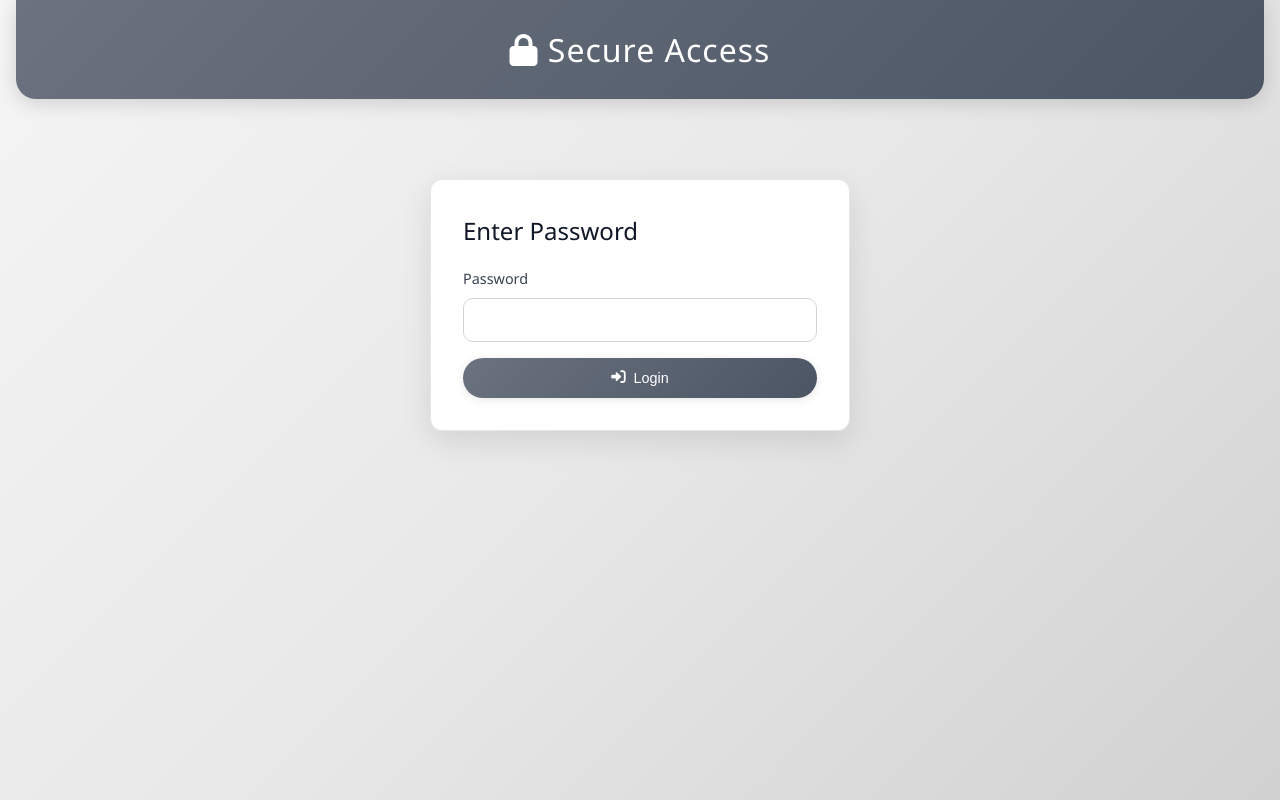
After one commit to eshneken/image-viewer, a Flask app: page /login in a window 1280 px wide. The commit adds this page. Run offline with Flask 3, Linux system fonts and the light colour scheme.

Commit message:
added login functionality

```diff
--- a/app.py
+++ b/app.py
@@ -1,4 +1,5 @@
 from flask import Flask, render_template, jsonify, request, send_file
+from flask import session, redirect, url_for, flash
 import requests
 import json
 import os
@@ -16,6 +17,7 @@ load_dotenv()
 
 app = Flask(__name__)
 app.config['SECRET_KEY'] = os.getenv('SECRET_KEY', 'your-secret-key-here')
+VIEWER_PASSWORD = os.getenv('VIEWER_PASSWORD', '')
 
 # Configuration
 IMAGES_PER_PAGE = 20
@@ -27,6 +29,44 @@ OCI_BUCKET_NAME = os.getenv('OCI_BUCKET_NAME', '')
 
 # Image file extensions to consider
 IMAGE_EXTENSIONS = {'.jpg', '.jpeg', '.png', '.gif', '.bmp', '.webp', '.tiff', '.tif'}
+
+def is_authenticated() -> bool:
+    return session.get('authenticated') is True
+
+def login_required(view_func):
+    from functools import wraps
+    @wraps(view_func)
+    def wrapper(*args, **kwargs):
+        if is_authenticated():
+            return view_func(*args, **kwargs)
+        # Decide JSON vs HTML based on Accept header or path
+        wants_json = request.path.startswith('/api') or 'application/json' in (request.headers.get('Accept') or '')
+        if wants_json:
+            return jsonify({'error': 'Unauthorized'}), 401
+        next_url = request.url
+        return redirect(url_for('login', next=next_url))
+    return wrapper
+
+# Auth routes
+@app.route('/login', methods=['GET', 'POST'])
+def login():
+    error = None
+    if request.method == 'POST':
+        password = request.form.get('password', '')
+        if not VIEWER_PASSWORD:
+            error = 'Server is not configured. Contact admin.'
+        elif password == VIEWER_PASSWORD:
+            session['authenticated'] = True
+            next_url = request.args.get('next')
+            return redirect(next_url or url_for('index'))
+        else:
+            error = 'Invalid password'
+    return render_template('login.html', error=error)
+
+@app.route('/logout')
+def logout():
+    session.clear()
+    return redirect(url_for('login'))
 
 class ImageViewer:
     def __init__(self, par_url=None, config_file=None, profile=None, namespace=None, bucket_name=None):
@@ -295,6 +335,7 @@ print(f"  Namespace: {OCI_NAMESPACE}")
 print(f"  Bucket: {OCI_BUCKET_NAME}")
 
 @app.route('/')
+@login_required
 def index():
     """Main page with image gallery"""
     page = request.args.get('page', 1, type=int)
@@ -302,6 +343,7 @@ def index():
     return render_template('index.html', **result)
 
 @app.route('/api/images')
+@login_required
 def api_images():
     """API endpoint for getting paginated images"""
     page = request.args.get('page', 1, type=int)
@@ -311,6 +353,7 @@ def api_images():
     return jsonify(result)
 
 @app.route('/api/image/<image_name>')
+@login_required
 def api_image(image_name):
     """API endpoint for getting a specific image"""
     try:
@@ -329,6 +372,7 @@ def api_image(image_name):
         return jsonify({'error': str(e)}), 500
 
 @app.route('/api/image-info/<image_name>')
+@login_required
 def api_image_info(image_name):
     """API endpoint for getting image information"""
     try:
@@ -348,11 +392,13 @@ def api_image_info(image_name):
         return jsonify({'error': str(e)}), 500
 
 @app.route('/test')
+@login_required
 def test_pagination():
     """Test page for debugging pagination"""
     return send_file('test_pagination.html')
 
 @app.route('/api/refresh-images')
+@login_required
 def api_refresh_images():
     """API endpoint to refresh the image list"""
     try:
--- a/static/css/style.css
+++ b/static/css/style.css
@@ -621,3 +621,55 @@ header h1 {
         color: #bbb;
     }
 }
+
+/* Auth card */
+.auth-card {
+    max-width: 420px;
+    margin: 3rem auto;
+    background: #fff;
+    border-radius: 12px;
+    box-shadow: 0 10px 30px rgba(0,0,0,0.1);
+    border: 1px solid #e5e7eb;
+    padding: 2rem;
+}
+
+.auth-card h2 {
+    margin-bottom: 1rem;
+    font-weight: 500;
+    color: #111827;
+}
+
+.form-group {
+    display: flex;
+    flex-direction: column;
+    gap: 0.5rem;
+    margin-bottom: 1rem;
+}
+
+.form-group label {
+    font-size: 0.9rem;
+    color: #374151;
+}
+
+.form-group input[type="password"] {
+    padding: 0.75rem 1rem;
+    border: 1px solid #d1d5db;
+    border-radius: 10px;
+    font-size: 1rem;
+    transition: border-color 0.2s ease, box-shadow 0.2s ease;
+}
+
+.form-group input[type="password"]:focus {
+    outline: none;
+    border-color: #6b7280;
+    box-shadow: 0 0 0 4px rgba(107,114,128,0.15);
+}
+
+.auth-error {
+    background: #fee2e2;
+    color: #b91c1c;
+    border: 1px solid #fecaca;
+    padding: 0.75rem 1rem;
+    border-radius: 10px;
+    margin-bottom: 1rem;
+}
--- /dev/null
+++ b/templates/login.html
@@ -0,0 +1,33 @@
+<!DOCTYPE html>
+<html lang="en">
+<head>
+    <meta charset="UTF-8">
+    <meta name="viewport" content="width=device-width, initial-scale=1.0">
+    <title>Login - OCI Image Viewer</title>
+    <link href="https://cdnjs.cloudflare.com/ajax/libs/font-awesome/6.0.0/css/all.min.css" rel="stylesheet">
+    <link rel="stylesheet" href="{{ url_for('static', filename='css/style.css') }}">
+</head>
+<body>
+    <header>
+        <h1><i class="fas fa-lock"></i> Secure Access</h1>
+    </header>
+
+    <div class="container">
+        <div class="auth-card">
+            <h2>Enter Password</h2>
+            {% if error %}
+            <div class="auth-error">{{ error }}</div>
+            {% endif %}
+            <form method="post">
+                <div class="form-group">
+                    <label for="password">Password</label>
+                    <input type="password" id="password" name="password" required autocomplete="current-password">
+                </div>
+                <button type="submit" class="page-btn" style="width:100%; justify-content:center;">
+                    <i class="fas fa-sign-in-alt"></i> Login
+                </button>
+            </form>
+        </div>
+    </div>
+</body>
+</html>
```
Also changed, not shown: README.md, 1 other file.
